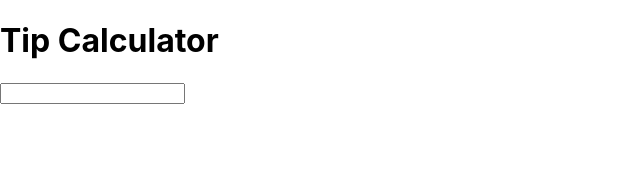
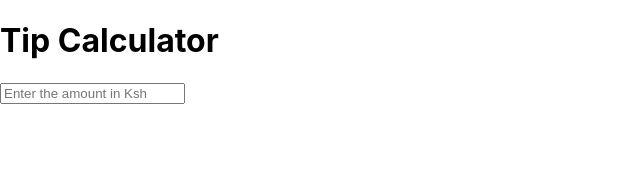
Before and after one commit to Eshhaa11/tip-calculator, a React (Create React App) app: page / in a window 1280 px wide. Shown: the top 173 px of the page, without its empty margins (0-640 px from the left). Built offline with nearby package versions, Linux system fonts and the light colour scheme.

Commit message:
added placeholder

```diff
--- a/src/Components/Tip.js
+++ b/src/Components/Tip.js
@@ -11,6 +11,7 @@ function Tip ()  {
             <h1>Tip Calculator</h1>
             <input
             type="number"
+            placeholder="Enter the amount in Ksh"
             />
         </div>
     )
```
